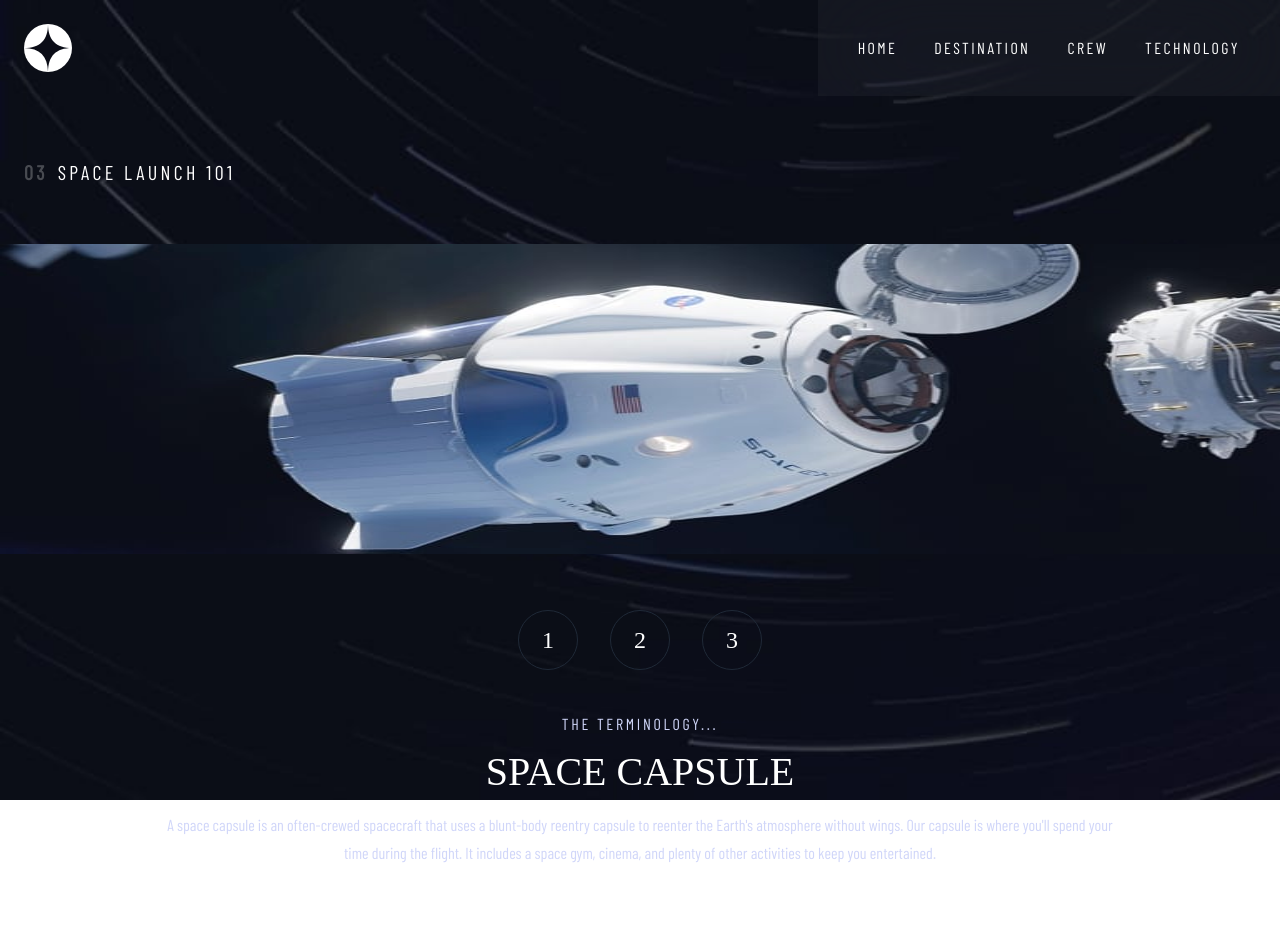
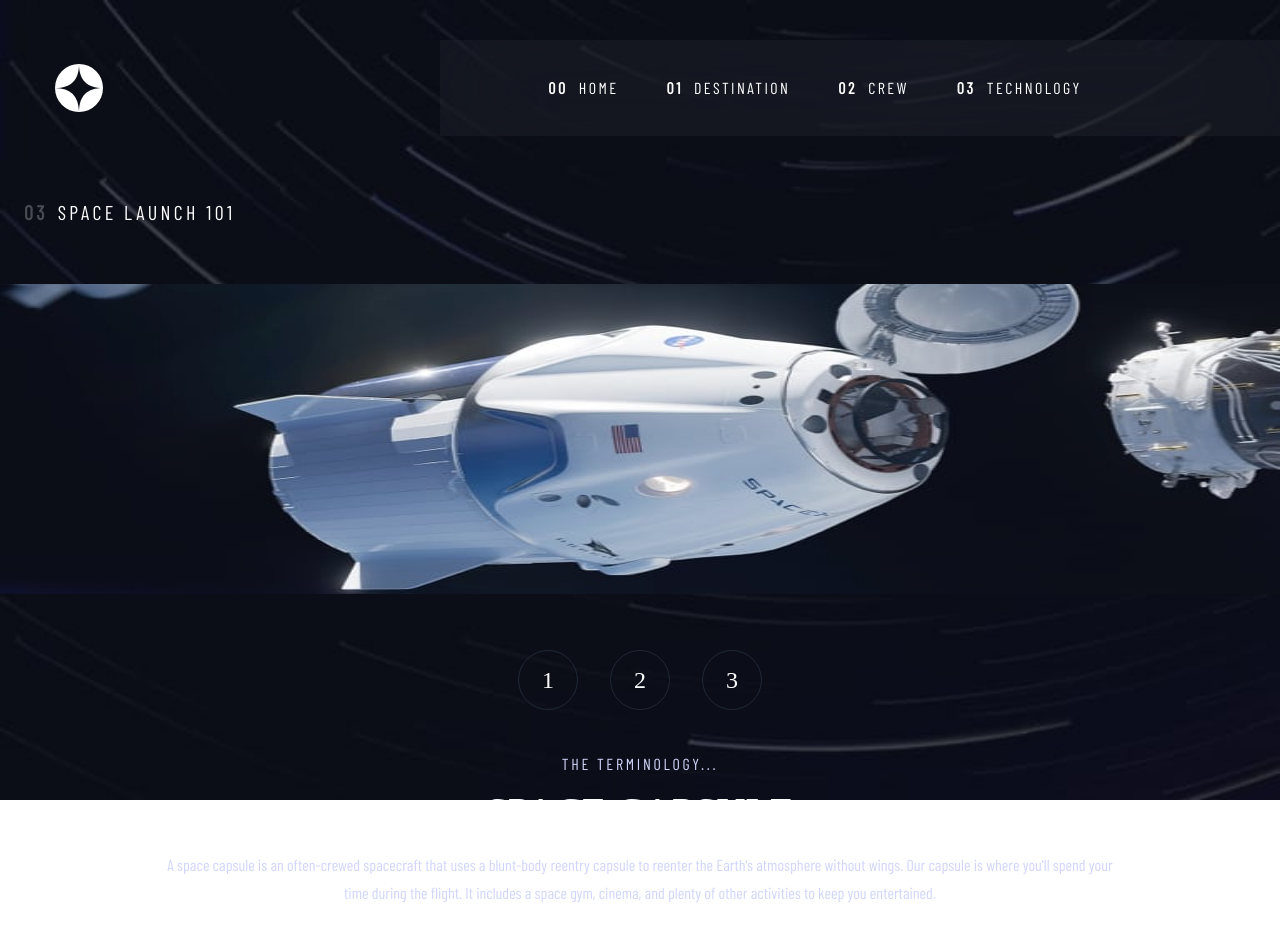
Before and after one commit to Desmond-Fon/space-tourism, a Next.js app: page /technology/capsule in a window 1280 px wide. Shown: the top 940 px of the page. Built offline with nearby package versions, Linux system fonts and the light colour scheme; a web font is replaced by a local one.

Commit message:
completed header for desktop

```diff
--- a/components/CrewPage.js
+++ b/components/CrewPage.js
@@ -3,7 +3,7 @@ import Head from "next/head";
 import Image from "next/image";
 import Link from "next/link";
 
-const CrewPage = ({ width, picture, name, post, description }, height) => {
+const CrewPage = ({ width, picture, name, post, description , height}) => {
   return (
     <div className="h-full">
       <Head>
--- a/components/Header.js
+++ b/components/Header.js
@@ -49,7 +49,7 @@ const Header = () => {
   }
 
   return (
-    <div className="p-[24px] md:pr-0 md:pt-0 flex items-center justify-between">
+    <div className="p-[24px] md:pr-0 md:pt-0 flex items-center justify-between lg:pl-[55px] lg:pt-[40px]">
       <Link href="/">
         <Image src={logo} alt="" width={40} height={40} className='md:w-[48px] md:h-[48px]' />
       </Link>
@@ -76,30 +76,30 @@ const Header = () => {
           {menu}
         </div>
       )}
-      <div className="hidden md:flex h-[96px] md:backdrop-blur-[50px] bg-trans justify-center items-center">
-        <div className="text-white flex justify-center items-center">
+      <div className="hidden md:flex h-[96px] md:backdrop-blur-[50px] bg-trans justify-center items-center lg:w-[840px]">
+        <div className="text-white flex justify-center items-center lg:justify-between lg:ml-[123px] lg:mr-[165px] w-full">
           <Link
             href="/"
-            className="font-barlow font-normal text-base leading-[16.8px] tracking-[2.4px] text-cream mr-[37px] ml-[40px] active:border-b-[3px] active:border-cream"
-          >
+            className="font-barlow font-normal text-base leading-[16.8px] tracking-[2.4px] text-cream mr-[37px] ml-[40px] active:border-b-[3px] active:border-cream lg:ml-0 lg:mr-[48px]"
+          > <span className="hidden lg:inline mr-[11px] font-[700] tracking-[2.7px]">00</span>
             HOME
           </Link>
           <Link
             href="/destination"
-            className="font-barlow font-normal text-base leading-[16.8px] tracking-[2.4px] text-cream mr-[37px] active:border-b-[3px] active:border-cream"
-          >
+            className="font-barlow font-normal text-base leading-[16.8px] tracking-[2.4px] text-cream mr-[37px] active:border-b-[3px] active:border-cream lg:mr-[48px]"
+          > <span className="hidden lg:inline mr-[11px] font-[700] tracking-[2.7px]">01</span>
             DESTINATION
           </Link>
           <Link
             href="/crew"
-            className="font-barlow font-normal text-base leading-[16.8px] tracking-[2.4px] text-cream mr-[37px] active:border-b-[3px] active:border-cream"
-          >
+            className="font-barlow font-normal text-base leading-[16.8px] tracking-[2.4px] text-cream mr-[37px] active:border-b-[3px] active:border-cream lg:mr-[48px]"
+          > <span className="hidden lg:inline mr-[11px] font-[700] tracking-[2.7px]">02</span>
             CREW
           </Link>
           <Link
             href="/technology"
-            className="font-barlow font-normal text-base leading-[16.8px] tracking-[2.4px] text-cream mr-[40px] active:border-b-[3px] active:border-cream"
-          >
+            className="font-barlow font-normal text-base leading-[16.8px] tracking-[2.4px] text-cream mr-[40px] active:border-b-[3px] active:border-cream lg:mr-[48px]"
+          > <span className="hidden lg:inline mr-[11px] font-[700] tracking-[2.7px]">03</span>
             TECHNOLOGY
           </Link>
         </div>
```
